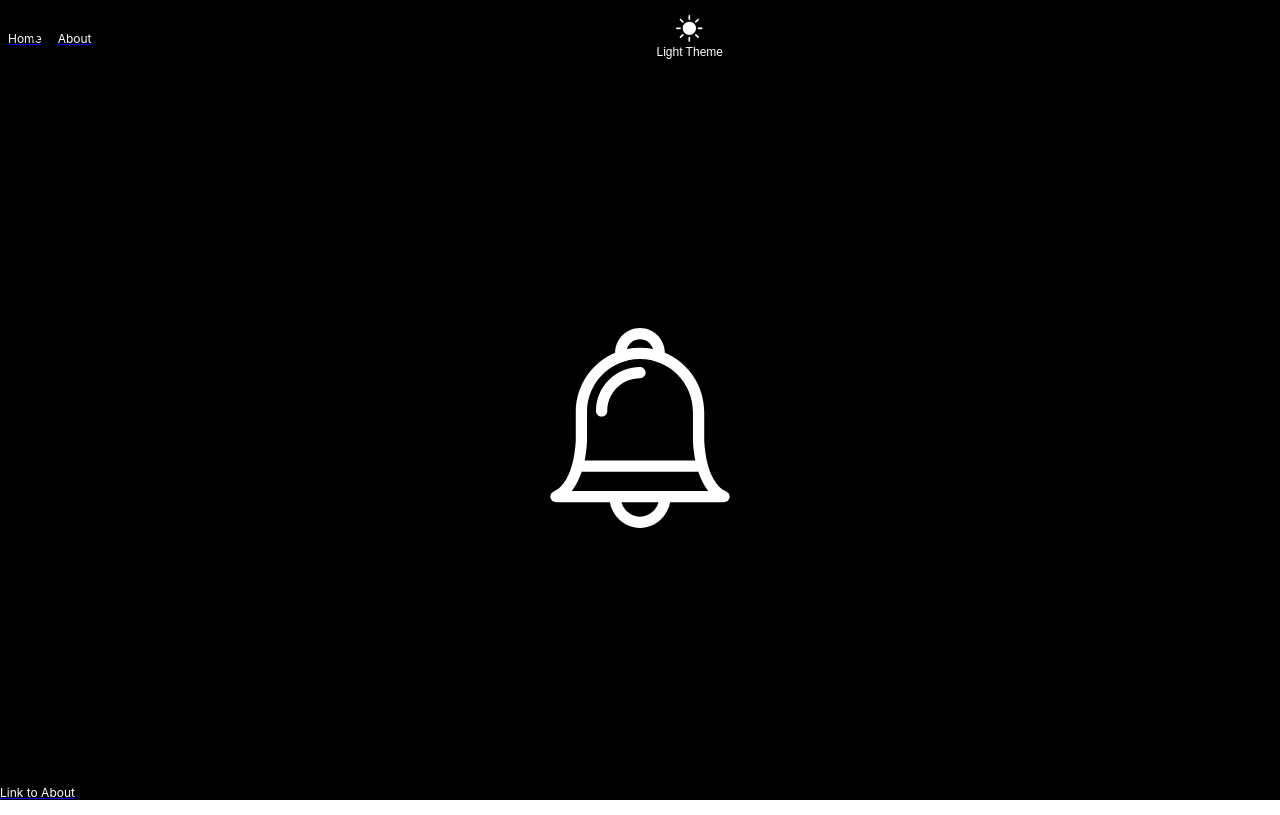
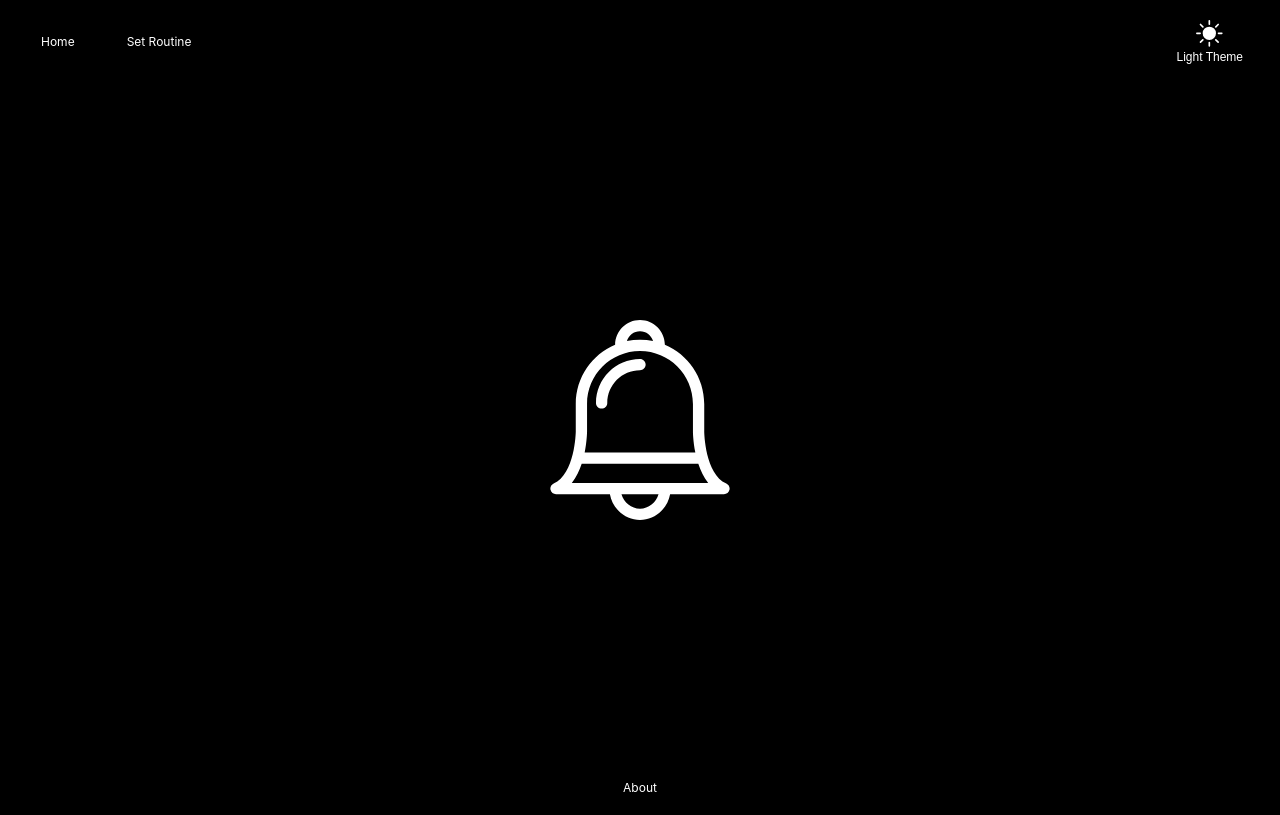
Before and after one commit to GPSPic/RandomBellWeb, a React (Create React App) app: page / in a window 1280 px wide. Built offline with nearby package versions, Linux system fonts and the light colour scheme; no server answers.

Commit message:
added some CSS to make the theme button to the top-right and make footer stuck to the buttom

```diff
--- a/src/components/HomePage/About.js
+++ b/src/components/HomePage/About.js
@@ -3,7 +3,7 @@ import LargeText from "../texts/LargeText";
 const About = () => {
     return (
         <>
-            <LargeText text="About" />
+            <LargeText text="Random Bell Web is a webapp meant for those who want to get a reminder to take a breath, a drink, practise interval training, and a myriad of over goals." />
         </>
      );
 }
--- a/src/components/HomePage/HomePage.css
+++ b/src/components/HomePage/HomePage.css
@@ -1,4 +1,4 @@
 main {
+    display: flex;
     flex: 1;
-    display: flex;
 }
--- a/src/components/Menu/Footer.js
+++ b/src/components/Menu/Footer.js
@@ -7,7 +7,7 @@ const Footer = () => {
     <>
       <footer>
         <Link to="/about">
-          <SmallText text="Link to About" />
+          <SmallText text="About" />
         </Link>
       </footer>
     </>
--- a/src/components/Menu/Header.js
+++ b/src/components/Menu/Header.js
@@ -15,8 +15,8 @@ const Header = ({ switchTheme }) => {
               </Link>
             </li>
             <li>
-              <Link to="/about">
-                <SmallText text="About" />
+              <Link to="/setRoutine">
+                <SmallText text="Set Routine" />
               </Link>
             </li>
           </ul>
--- a/src/components/Menu/Menu.css
+++ b/src/components/Menu/Menu.css
@@ -1,10 +1,15 @@
 footer {
   flex-shrink: 0;
+  padding: 20px;
+  align-self: center;
 }
 
 header {
   flex-shrink: 0;
   display: flex;
+  flex-direction: row;
+  justify-content: space-between;
+  margin: 5px;
 }
 
 .home-link {
@@ -23,8 +28,14 @@ nav {
 nav ul {
   display: flex;
   flex: 3;
+  list-style-type: none;
 }
 
 nav ul li {
-    padding: 0.5rem;
+  padding: 1rem;
+  margin-left: 20px;
 }
+
+a:link {
+  text-decoration: none;
+}
--- a/src/components/buttons/ThemeSwitchButton.css
+++ b/src/components/buttons/ThemeSwitchButton.css
@@ -2,11 +2,6 @@
     border: none;
     border-radius: 70%;
     padding: 15px 32px;
-    text-align: center;
-    text-decoration: none;
-    display: inline-block;
-    align-items: right;
-    flex: 1;
 }
 
 .button-dark {
--- a/src/containers/Container.css
+++ b/src/containers/Container.css
@@ -5,9 +5,13 @@
 .container-light {
   background-color: #fff;
 }
+.container-box{
+  display:flex;
+  flex-direction: column;
+}
 
-.container-box {
+.headerMain-box {
   display: flex;
   flex-direction: column;
-  min-height: 100vh;
+  min-height: 95vh;
 }
--- a/src/containers/Container.js
+++ b/src/containers/Container.js
@@ -1,12 +1,6 @@
 import { BrowserRouter as Router, Routes, Route } from "react-router-dom";
 import { useState, createContext } from "react";
-import styled from "styled-components";
-
 import "./Container.css";
-import SmallText from "../components/texts/SmallText";
-import RegularText from "../components/texts/RegularText";
-import LargeText from "../components/texts/LargeText";
-import ThemeSwitchButton from "../components/buttons/ThemeSwitchButton";
 import HomePage from "../components/HomePage/HomePage";
 import PageNotFound from "../components/PageNotFound";
 import About from "../components/HomePage/About";
@@ -32,12 +26,15 @@ const Container = () => {
     <div className={`${containerThemeClass} container-box`}>
       <ThemeContext.Provider value={theme}>
         <Router>
-          <Header switchTheme={switchTheme}/>
-          <Routes>
-            <Route path="/" element={<HomePage />} />
-            <Route path="/about" element={<About />} />
-            <Route path="/*" element={<PageNotFound />} />
-          </Routes>
+          <div className="headerMain-box">
+            <Header switchTheme={switchTheme} />
+            <Routes>
+              <Route path="/" element={<HomePage />} />
+              <Route path="/setRoutine" element={<HomePage />} />
+              <Route path="/about" element={<About />} />
+              <Route path="/*" element={<PageNotFound />} />
+            </Routes>
+          </div>
           <Footer />
         </Router>
       </ThemeContext.Provider>
```
Also changed, not shown: project_documentation/html_structure.html (+9 -0 lines), src/components/buttons/ThemeSwitchButton.js (+11 -8 lines). Lines whose indentation alone changed are shown as unchanged.
